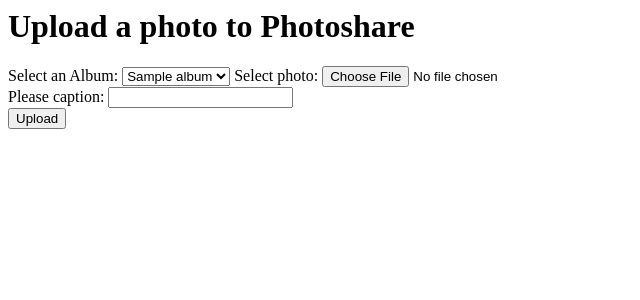
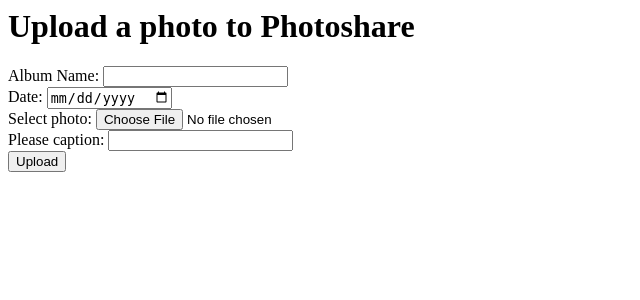
Before and after one commit to yap-ryan/photoshare-sql-project, a Flask app: template templates/upload.html in a window 1280 px wide. Shown: the top 300 px of the page, without its empty margins (0-640 px from the left). Run offline with Flask 2, Linux system fonts and the light colour scheme; the template is opened without the code that fills it: most values are stand-ins (such as "Sample title", 1, 10 or a date in 2020).

Commit message:
able to upload photo into album

```diff
--- a/app.py
+++ b/app.py
@@ -27,7 +27,7 @@ app.secret_key = 'super secret string'  # Change this!
 #These will need to be changed according to your creditionals
 app.config['MYSQL_DATABASE_USER'] = 'root'
 app.config['MYSQL_DATABASE_PASSWORD'] = 'Bec00YuDio!!'
-app.config['MYSQL_DATABASE_DB'] = 'photosharep'
+app.config['MYSQL_DATABASE_DB'] = 'photosharep4'
 app.config['MYSQL_DATABASE_HOST'] = 'localhost'
 mysql.init_app(app)
 
@@ -145,7 +145,7 @@ def register_user():
 
 def getUsersPhotos(uid):
 	cursor = conn.cursor()
-	cursor.execute("SELECT imgdata, photo_id, caption FROM Photo WHERE user_id = '{0}'".format(uid))
+	cursor.execute("SELECT data, photo_id, caption FROM Photo WHERE user_id = '{0}'".format(uid))
 	return cursor.fetchall() #NOTE return a list of tuples, [(imgdata, pid, caption), ...]
 
 
@@ -156,7 +156,12 @@ def getUsersAlbums(uid):
 
 def getUserIdFromEmail(email):
 	cursor = conn.cursor()
-	cursor.execute("SELECT user_id  FROM User WHERE email = '{0}'".format(email))
+	cursor.execute("SELECT user_id FROM User WHERE email = '{0}'".format(email))
+	return cursor.fetchone()[0]
+
+def getAlbumIdFromName(name):
+	cursor = conn.cursor()
+	cursor.execute("SELECT album_id FROM ALbum WHERE album_name = '{0}'".format(name))
 	return cursor.fetchone()[0]
 
 
@@ -185,6 +190,7 @@ def allowed_file(filename):
 @flask_login.login_required
 def upload_file():
 
+
 	uid = getUserIdFromEmail(flask_login.current_user.id)
 	# album_list = getUsersAlbums(uid)
 	album_list = [1,2,3,4]
@@ -194,7 +200,20 @@ def upload_file():
 		caption = request.form.get('caption')
 		photo_data =imgfile.read()
 		cursor = conn.cursor()
-		cursor.execute('''INSERT INTO Photo (imgdata, user_id, caption) VALUES (%s, %s, %s )''', (photo_data, uid, caption))
+		albumname = request.form.get('albumname')
+		date = request.form.get('date')
+		likes = 0
+
+
+		cursor.execute('''INSERT INTO Album (album_name, creation_date, user_id) VALUES (%s, %s, %s )''', (albumname, date, uid))
+		album_id = getAlbumIdFromName(albumname)
+
+		# if (createalbum == 'yes') : # a new album was created so need to insert the album info
+		# 	album_id = getAlbumIdFromName(albumname)
+		# 	cursor.execute('''INSERT INTO Album (album_name, creation_date, user_id) VALUES (%s, %s, %s )''', (albumname, date, uid))
+		# else : # album was selected from list
+		# 	album_id = getAlbumIdFromName(flask_login.current_user.id)
+		cursor.execute('''INSERT INTO Photo (data, caption, album_id, user_id, likes) VALUES (%s, %s ,%s,%s, %s)''', (photo_data, caption, album_id, uid, likes))
 		conn.commit()
 		return render_template('hello.html', name=flask_login.current_user.id, message='Photo uploaded!', photos=getUsersPhotos(uid), base64=base64)
 
@@ -219,10 +238,49 @@ def upload_file():
 #default page
 @app.route("/", methods=['GET'])
 def hello():
-	return render_template('hello.html', message='Welecome to Photoshare')
+	return render_template('hello.html', message='Welcome to Photoshare')
 
 
 if __name__ == "__main__":
 	#this is invoked when in the shell  you run
 	#$ python app.py
 	app.run(port=5000, debug=True)
+
+
+
+
+
+
+
+
+
+
+
+	# uid = getUserIdFromEmail(flask_login.current_user.id)
+	# # album_list = [1,2,3,4]
+	# album_list = getUsersAlbums(uid)
+
+	# if request.method == 'POST':
+	# 	# createalbum = request.form.get('createalbum')
+	# 	imgfile = request.files['photo']
+	# 	caption = request.form.get('caption')
+	# 	photo_data =imgfile.read()
+	# 	# date = request.form.get('date')
+	# 	# albumname = request.form.get('albumname')
+	# 	# selectalbum = request.form.get('selectalbum')
+	# 	# album_id = 0
+	# 	cursor = conn.cursor()
+
+	# 	# if (createalbum == 'yes') : # a new album was created so need to insert the album info
+	# 	# 	album_id = getAlbumIdFromName(albumname)
+	# 	# 	cursor.execute('''INSERT INTO Album (name, creation_date, user_id) VALUES (%s, %s, %s )''', (albumname, date, uid))
+	# 	# else : # album was selected from list
+	# 	# 	album_id = getAlbumIdFromName(selectalbum)
+
+	# 	cursor.execute('''INSERT INTO Photo (data, caption) VALUES (%s, %s )''', (photo_data, caption))
+	# 	conn.commit()
+	# 	return render_template('hello.html', name=flask_login.current_user.id, message='Photo uploaded!', photos=getUsersPhotos(uid), base64=base64)
+
+	# #The method is GET so we return a  HTML form to upload the a photo.
+	# else:
+	# 	return render_template('upload.html', album_list = album_list)
--- a/templates/upload.html
+++ b/templates/upload.html
@@ -7,15 +7,32 @@
             <h1>Upload a photo to Photoshare</h1>
         </div>
             <form method="post" enctype="multipart/form-data" action="/upload">
-                <label for="album">Select an Album:</label>
 
-                <select name="album" id="album">
+
+                <!-- <label for="createalbum">Create An Album:</label>
+
+                <select name="createalbum" id="createalbum">
+                    <option value="yes">Yes</option>
+                    <option value="no">No</option>
+                </select> -->
+
+
+                <label for="albumname">Album Name:</label>
+                <input type="text" name="albumname" required='true' /><br />
+
+
+                <!-- <label for="selectalbum">Select an Album:</label>
+
+                <select name="selectalbum" id="selectalbum">
 
                     {% for album in album_list %}
                         <option value="{{ album }}">{{ album }}</option>
                     {% endfor %}
 
-                </select>
+                </select> -->
+
+                <label for="date">Date:</label>
+                <input type="date" name="date" required='true' /><br />
 
                 <label for="photo">Select photo:</label>
                 <input type="file" name="photo" required='true' /><br />
```
Also changed, not shown: templates/upload.js (added, +15 -0 lines).
